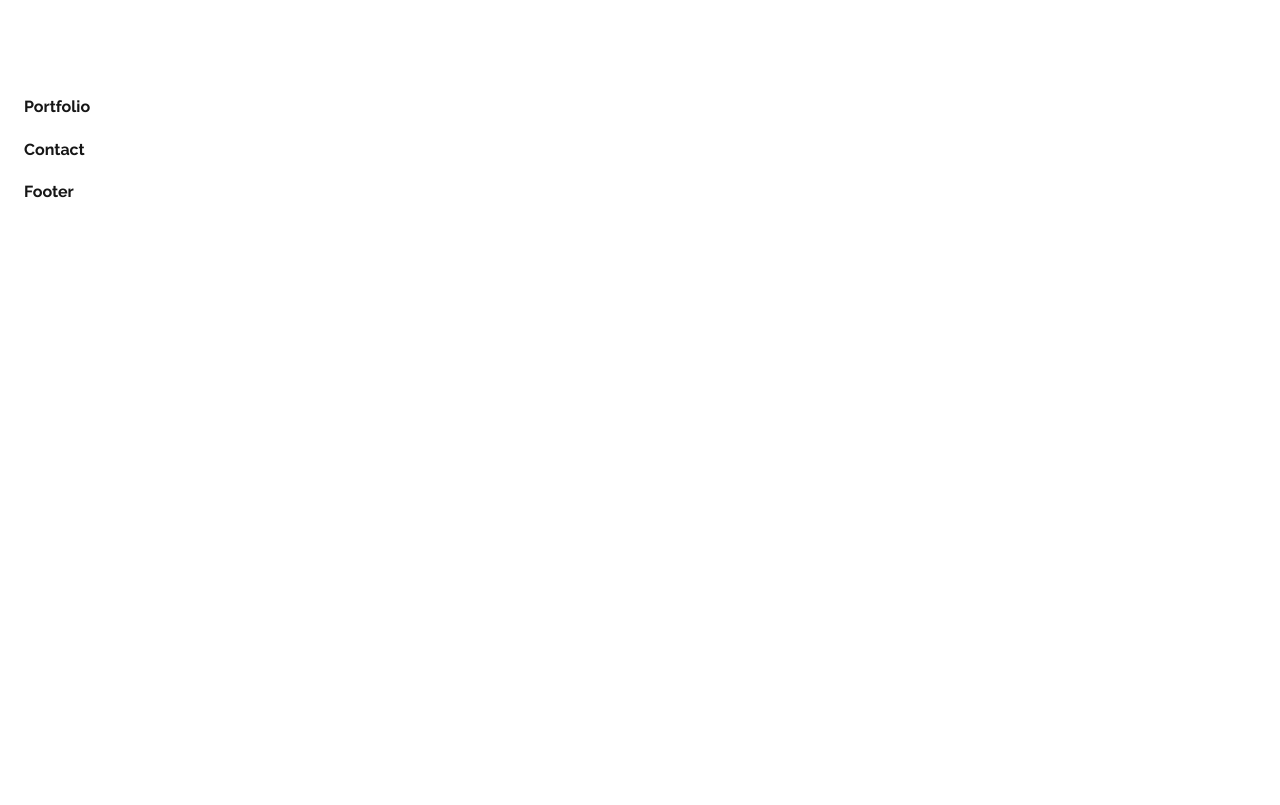
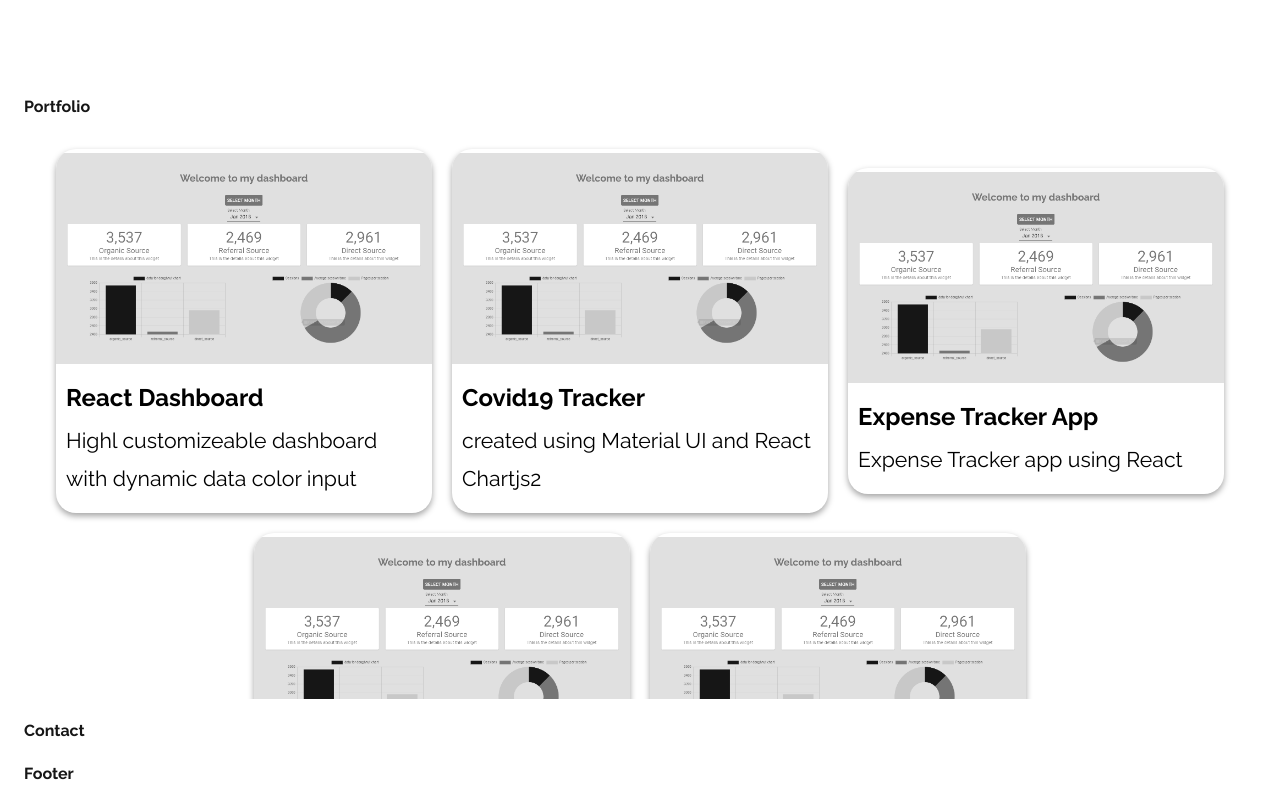
Before and after one commit to Taimoorkhan1122/react-portfolio, a React (Create React App) app: page / in a window 1280 px wide. Shown: the part 2020-2825 px from the top of the page. Before the commit the page ends 2244 px from the top, so only its background shows below. Built offline with nearby package versions, Linux system fonts and the light colour scheme; a web font is replaced by a local one.

Commit message:
feat: portfolio section

```diff
--- a/src/App.js
+++ b/src/App.js
@@ -14,13 +14,45 @@ import styles from "./app.module.css";
 
 const App = () => {
   const navList = ["Home", "About", "Portfolio", "Contact"];
+  const data = [
+    {
+      name: "React Dashboard",
+      details: "Highl customizeable dashboard with dynamic data color input",
+      link: "./linkToProject",
+      image: "/images/projects/react-dashboard.png",
+    },
+    {
+      name: "Covid19 Tracker",
+      details: "created using Material UI and React Chartjs2",
+      link: "./linkToProject",
+      image: "/images/projects/react-dashboard.png",
+    },
+    {
+      name: "Expense Tracker App",
+      details: "Expense Tracker app using React",
+      link: "./linkToProject",
+      image: "/images/projects/react-dashboard.png",
+    },
+    {
+      name: "Red Queen race",
+      details: "React Webkit animation project",
+      link: "./linkToProject",
+      image: "/images/projects/react-dashboard.png",
+    },
+    {
+      name: "Food finder App",
+      details: "Food finder | using vanilla js ",
+      link: "./linkToProject",
+      image: "/images/projects/react-dashboard.png",
+    },
+  ];
   return (
     <Container maxWidth="lg" className={styles.container}>
       <Header list={navList} />
       <HeroContainer />
       <About />
       <Skills />
-      <Portfolio />
+      <Portfolio data={data} />
       <Conatact />
       <Footer />
     </Container>
--- a/src/app.module.css
+++ b/src/app.module.css
@@ -13,8 +13,10 @@
     --h2 :  calc(var(--unit) * (1.33*1.33));
     --h2-height: calc(var(--h2)*1.77);
 
+    --h3 :  calc(var(--unit) * 1.5);
+    --h3-height: calc(var(--h3)*1.77);
     /* --p :  calc(16px * 1.33); */
-    --p :  calc(var(--unit) * 1.33);
+    --p :  calc((var(--unit) * 1.33));
     --p-height: calc(var(--p)*1.77);
 }
 body {
@@ -34,7 +36,12 @@ h1 {
 
 }
 h2 {
-    font-size: var(--h2);
+    font-size: var(--h2) ;
+    line-height: 48.33px;
+
+}
+h3 {
+    font-size: var(--h3 ) ;
     line-height: 48.33px;
 
 }
--- a/src/components/Portfolio/Portfolio.js
+++ b/src/components/Portfolio/Portfolio.js
@@ -1,11 +1,27 @@
 import React from "react";
+import PortfolioCard from "./PortfolioCard";
+import styles from "./portfolio.module.css";
 
-const Portfolio = () => {
+const Portfolio = (props) => {
   return (
     <div>
       <h4>Portfolio</h4>
+      <div className={styles.portfolio}>
+        {props.data.map((item) => (
+          <PortfolioCard data={item} />
+        ))}
+      </div>
     </div>
   );
 };
 
 export default Portfolio;
+
+/* data {
+  name: "something",
+  details: "some detail about the project",
+  link: "./linkToProject",
+  image: "path to image"
+}
+
+*/
--- /dev/null
+++ b/src/components/Portfolio/PortfolioCard.js
@@ -0,0 +1,25 @@
+import React from "react";
+import styles from "./portfolio.module.css";
+
+function PortfolioCard(props) {
+  const inlineStyles = {
+    backgroundImage: `url("${props.data.image}")`,
+    backgroundRepeat: "no-repeat",
+    backgroundPosition: "center center",
+    backgroundSize: "contain",
+  };
+
+  console.log(inlineStyles.backgroundImage);
+
+  return (
+    <div className={styles.projects}>
+      <div className={styles.bgimage} style={inlineStyles}></div>
+      <div className={styles.data}>
+        <h3>{props.data.name}</h3>
+        <p>{props.data.details}</p>
+      </div>
+    </div>
+  );
+}
+
+export default PortfolioCard;
--- /dev/null
+++ b/src/components/Portfolio/portfolio.module.css
@@ -0,0 +1,64 @@
+.portfolio {
+    display: flex;
+    flex-wrap: wrap;
+    justify-content: center;
+    align-items: center;
+    max-height: 70vh;
+    overflow: auto;
+}
+
+.projects {
+    display: flex;
+    align-items: flex-start;
+    justify-content: flex-end;
+    flex-direction: column;
+    max-width: 376px;
+    width: 75vw;
+    border-radius: 20px;
+    box-shadow: 0px 3px 6px rgba(0, 0, 0, 0.36);
+    margin: 10px;
+    color: #000;
+}
+.bgimage {
+    max-width: 376px;
+    width: 75vw;
+    max-height: 220px;
+    height: 44vw;
+    border-top-left-radius: 20px;
+    border-top-right-radius: 20px;
+    margin: 0;
+    padding: 0;
+    /* transition-property : -webkit-filter; */
+    transition: 1;
+    -webkit-transition : -webkit-filter 0.35s ease-in-out;
+    filter: none;
+    color: rgb(224, 0, 0);
+    -moz-filter: grayscale(100%);
+    -webkit-filter: grayscale(100%);
+}
+.bgimage:hover {
+    cursor: pointer;
+       filter: none;
+    -webkit-filter: grayscale(0%);
+    color: black;
+}
+
+.projects .data {
+    display: flex;
+    flex-direction: column;
+    justify-content: center;
+    align-items: flex-start;
+    margin: 0 10px;
+    padding: 0;
+    padding: 5px 0;
+}
+
+.projects .data h3 {
+    margin: 0;
+    padding: 0px;
+}
+
+.projects .data p {
+    margin: 0;
+    padding: 0 0 10px 0;
+}
```
Also changed, not shown: public/images/projects/react-dashboard.png (added), 1 other file (tests, documents, lock files or other folders).
